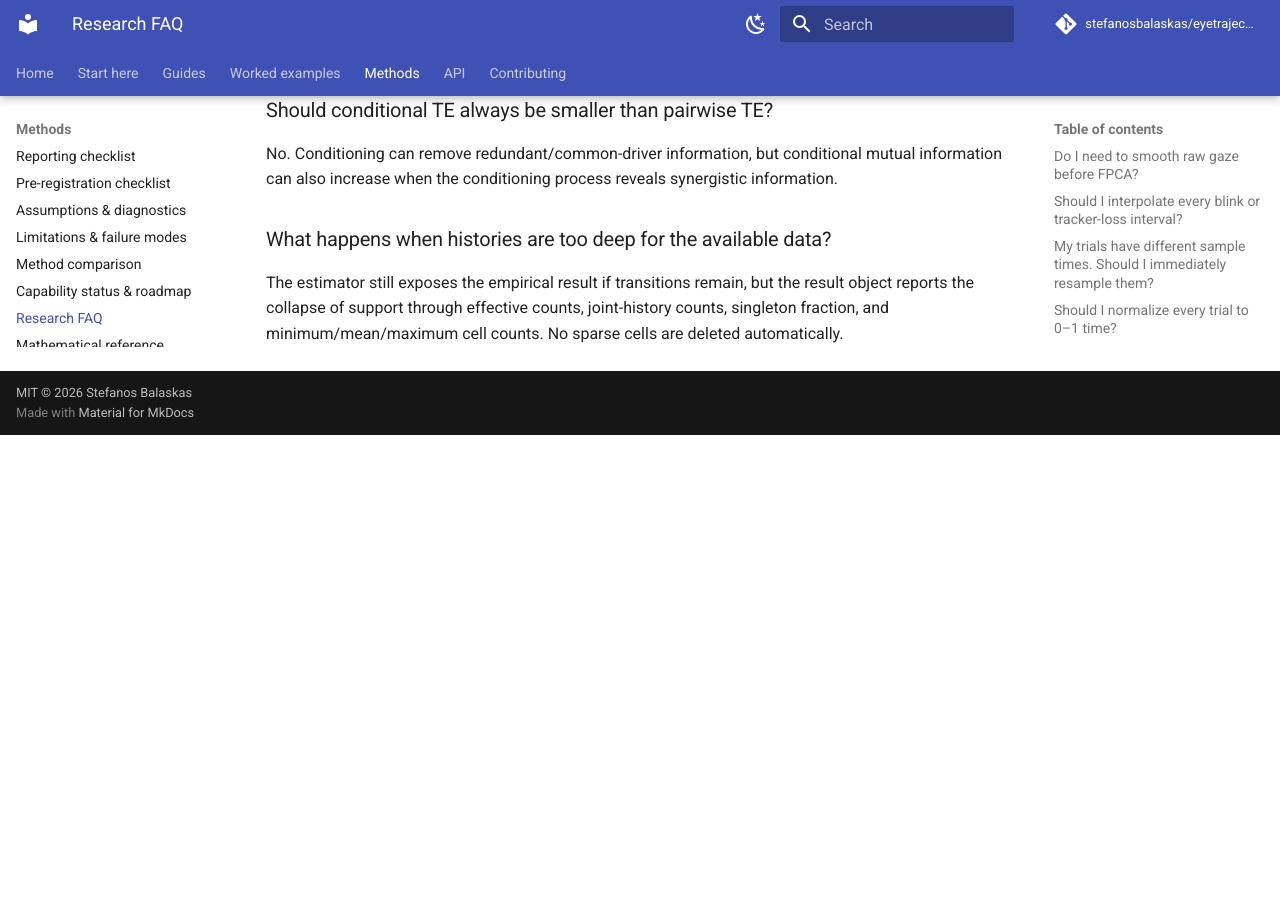
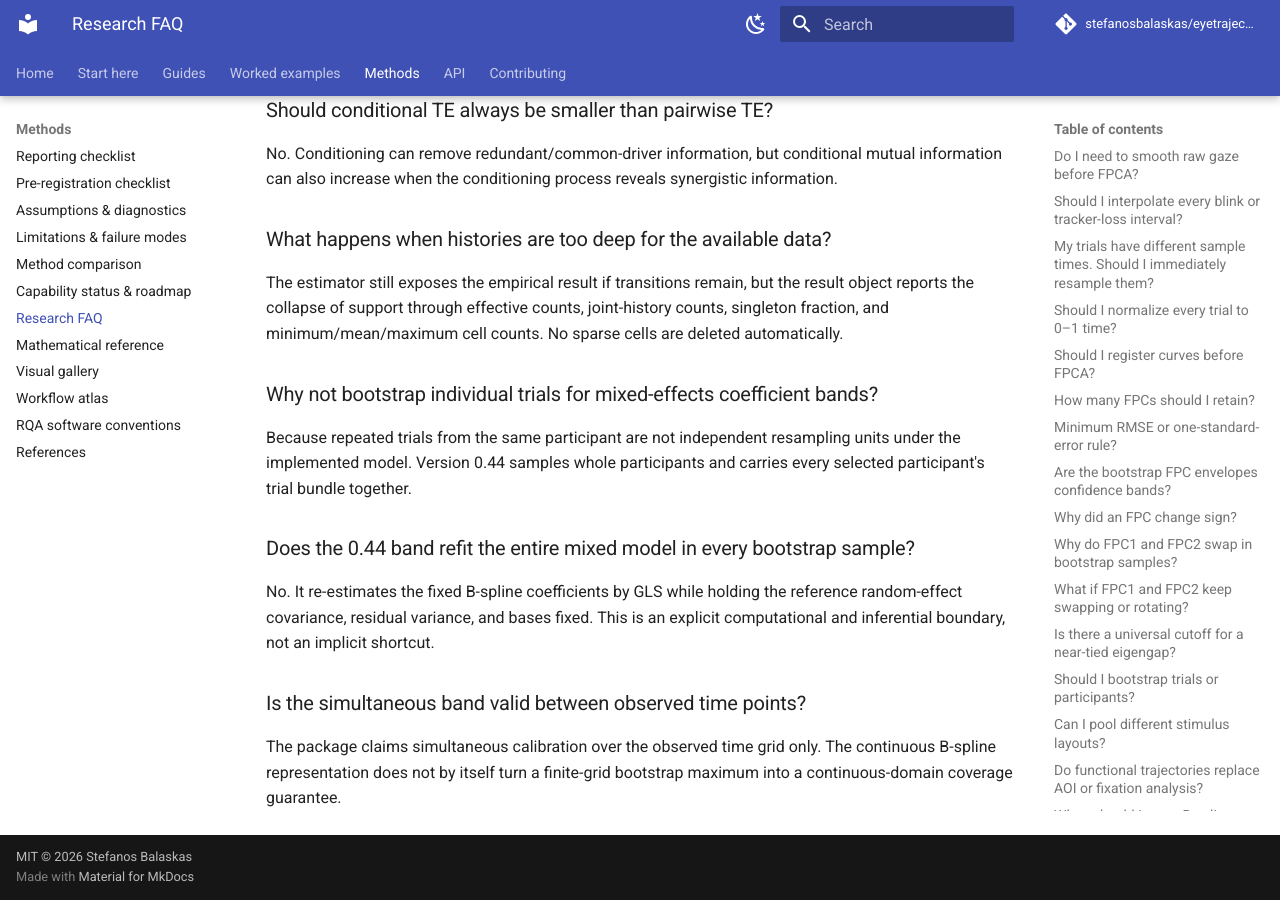
Before and after one commit to stefanosbalaskas/eyetrajectoriespy, an MkDocs documentation site: the page built from docs/methods/faq.md, in a window 1280 px wide and 900 px high, scrolled down 22054 px. Built offline with MkDocs 1.6.1 and Material for MkDocs 9.7.7, drawn with Linux system fonts in a browser that asks for light colours; comment, search, counter and statistics services are not loaded; before the commit the page ends 22489 px from its top, so only the background shows below that.

Commit message:
Add mixed-effects simultaneous inference FAQ

```diff
--- a/docs/methods/faq.md
+++ b/docs/methods/faq.md
@@ -603,3 +603,21 @@ The estimator still exposes the empirical result if transitions remain, but the
 result object reports the collapse of support through effective counts,
 joint-history counts, singleton fraction, and minimum/mean/maximum cell counts.
 No sparse cells are deleted automatically.
+
+### Why not bootstrap individual trials for mixed-effects coefficient bands?
+
+Because repeated trials from the same participant are not independent
+resampling units under the implemented model. Version 0.44 samples whole
+participants and carries every selected participant's trial bundle together.
+
+### Does the 0.44 band refit the entire mixed model in every bootstrap sample?
+
+No. It re-estimates the fixed B-spline coefficients by GLS while holding the
+reference random-effect covariance, residual variance, and bases fixed. This is
+an explicit computational and inferential boundary, not an implicit shortcut.
+
+### Is the simultaneous band valid between observed time points?
+
+The package claims simultaneous calibration over the observed time grid only.
+The continuous B-spline representation does not by itself turn a finite-grid
+bootstrap maximum into a continuous-domain coverage guarantee.
```
